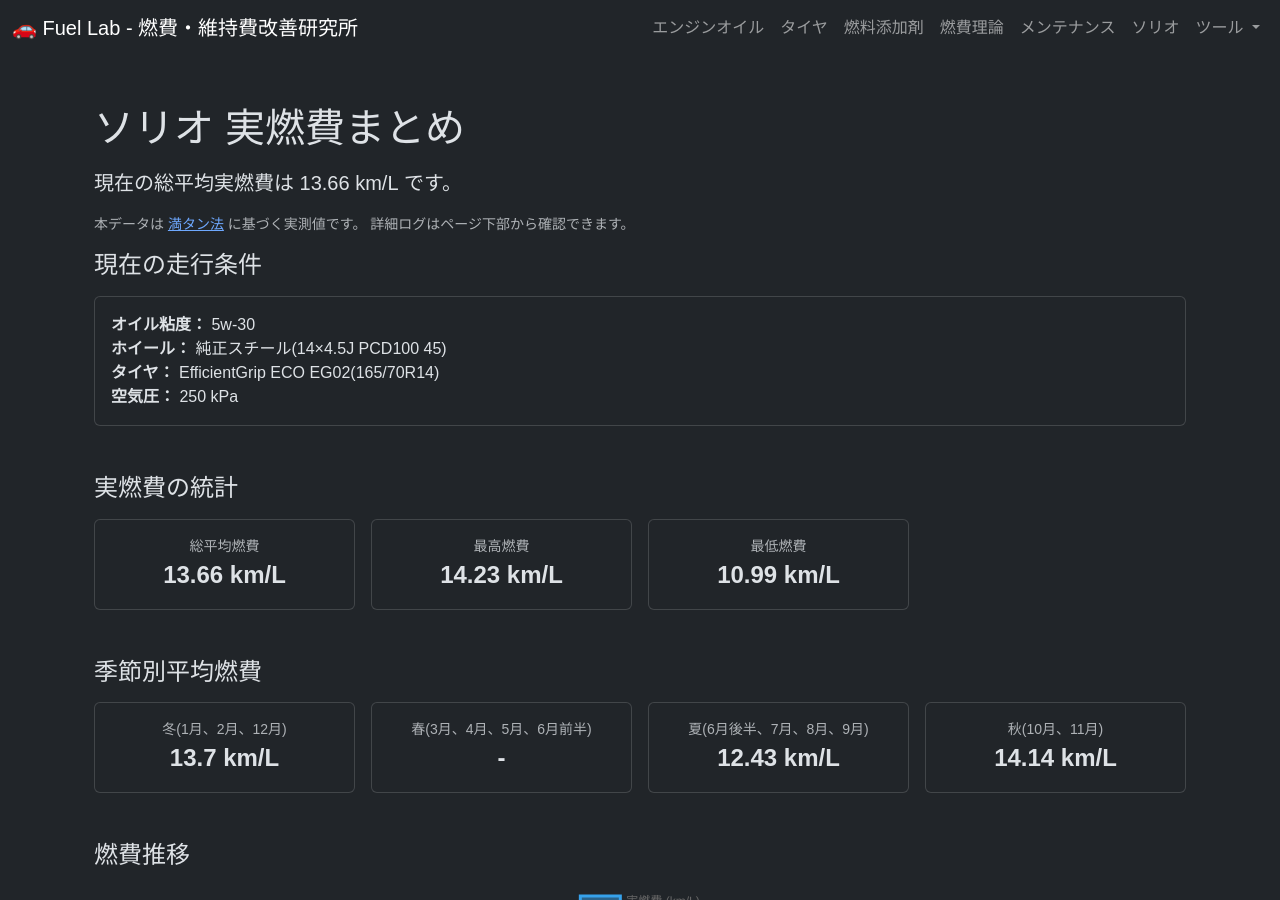
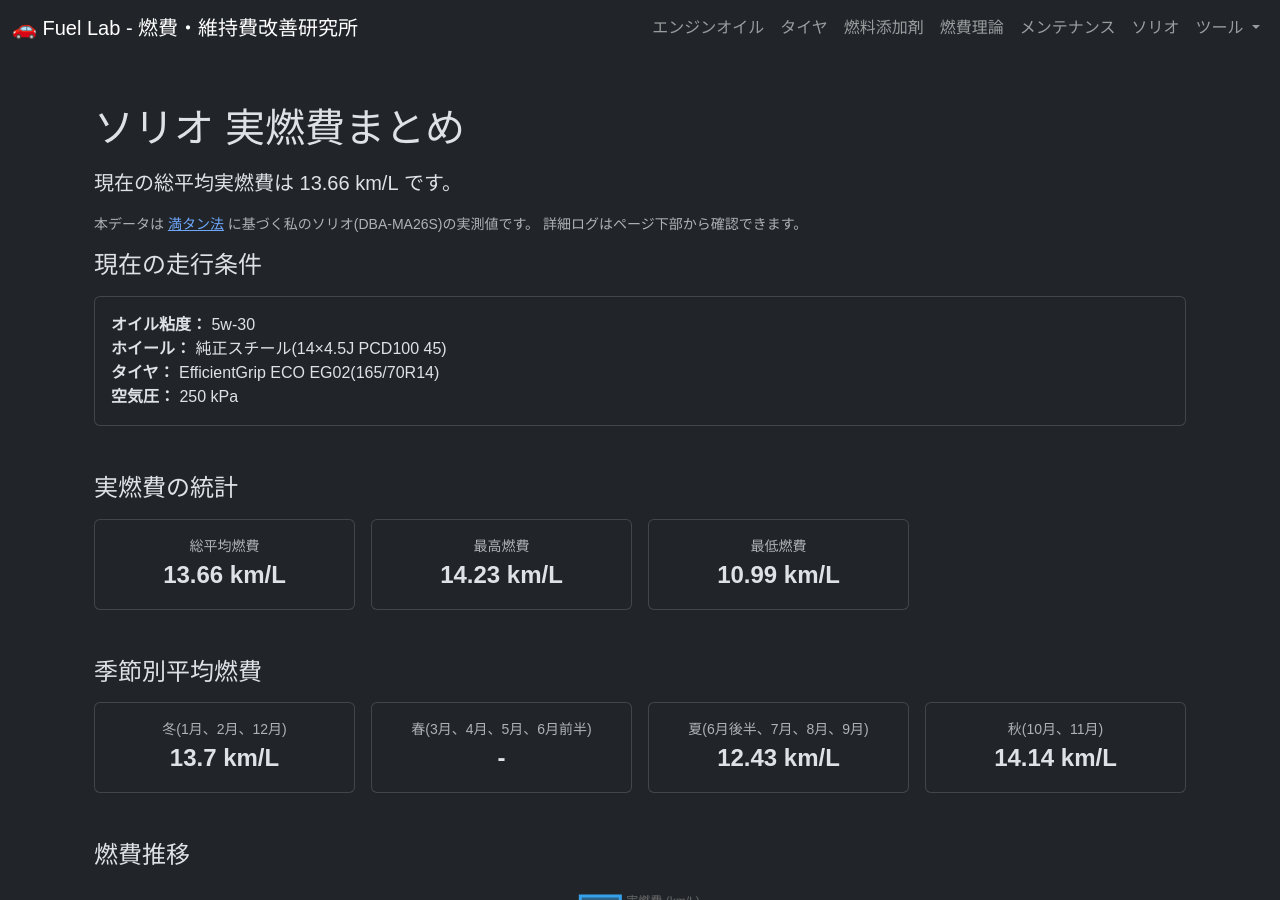
Before and after one commit to funyapar-org/fuel-lab, a Jekyll site: the page built from _solio/solio-fuel-summary.md, in a window 1280 px wide and 900 px high. Built offline with Jekyll 4.4.1, drawn with Linux system fonts in a browser that asks for light colours.

Commit message:
solio-fuel-summary.md を更新

```diff
--- a/_solio/solio-fuel-summary.md
+++ b/_solio/solio-fuel-summary.md
@@ -27,7 +27,7 @@ date: 2026-02-26 21:00:00 +0900
   <p class="text-muted small">
     本データは
     <a href="/fuel-lab/knowledge/tank-to-tank-method-guide.html">満タン法</a>
-    に基づく実測値です。
+    に基づく私のソリオ(DBA-MA26S)の実測値です。
     詳細ログはページ下部から確認できます。
   </p>
 
```
